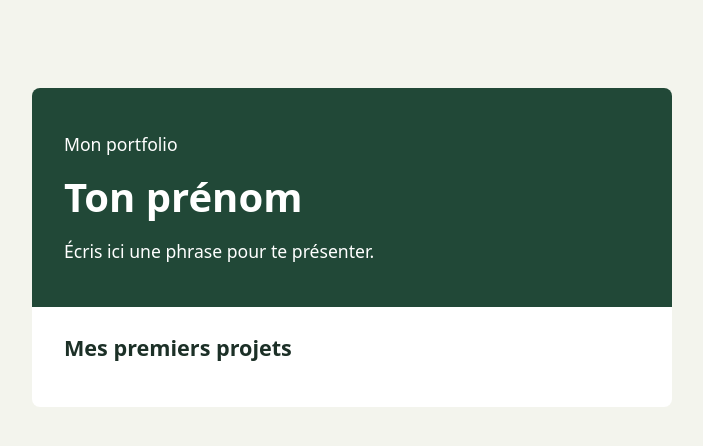
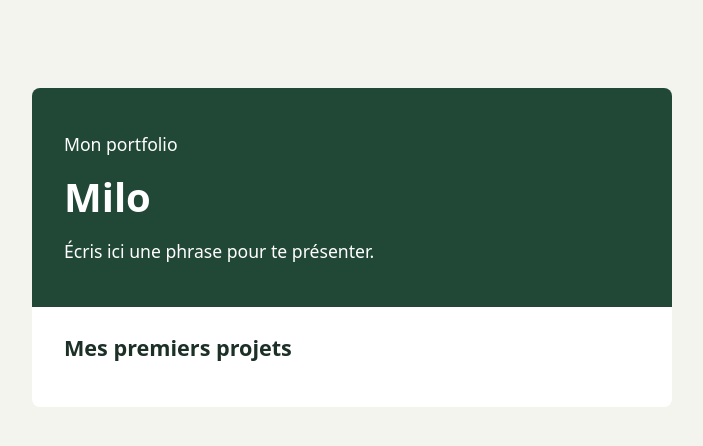
Before and after one commit to mpriouzeaumagni-pixel/portfolio, a plain HTML site: page mon-portfolio/index.html in a window 1280 px wide. Shown: the whole page, without its empty margins (288-991 px from the left). Drawn offline with Linux system fonts and the light colour scheme.

Commit message:
deuxieme version

```diff
--- a/mon-portfolio/index.html
+++ b/mon-portfolio/index.html
@@ -10,7 +10,7 @@
   <main>
     <header>
       <p>Mon portfolio</p>
-      <h1>Ton prénom</h1>
+      <h1>Milo</h1>
       <p>Écris ici une phrase pour te présenter.</p>
     </header>
     <section>
```
